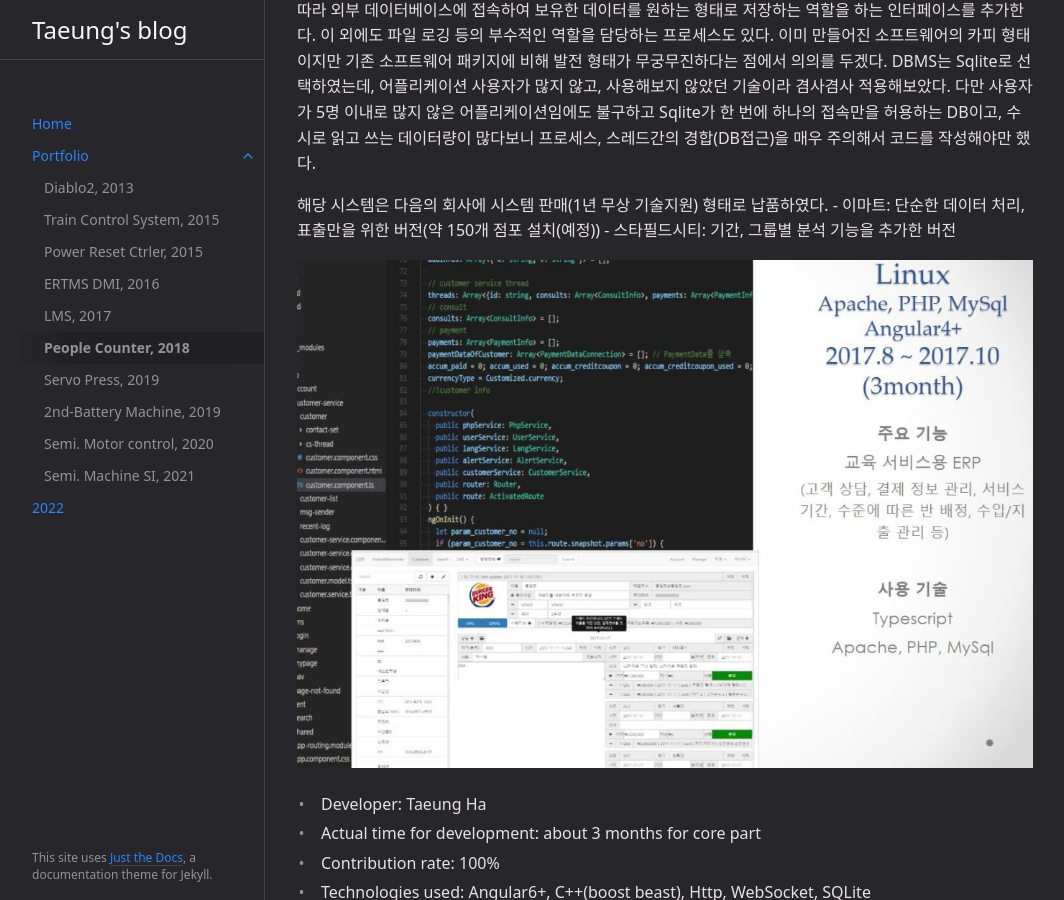
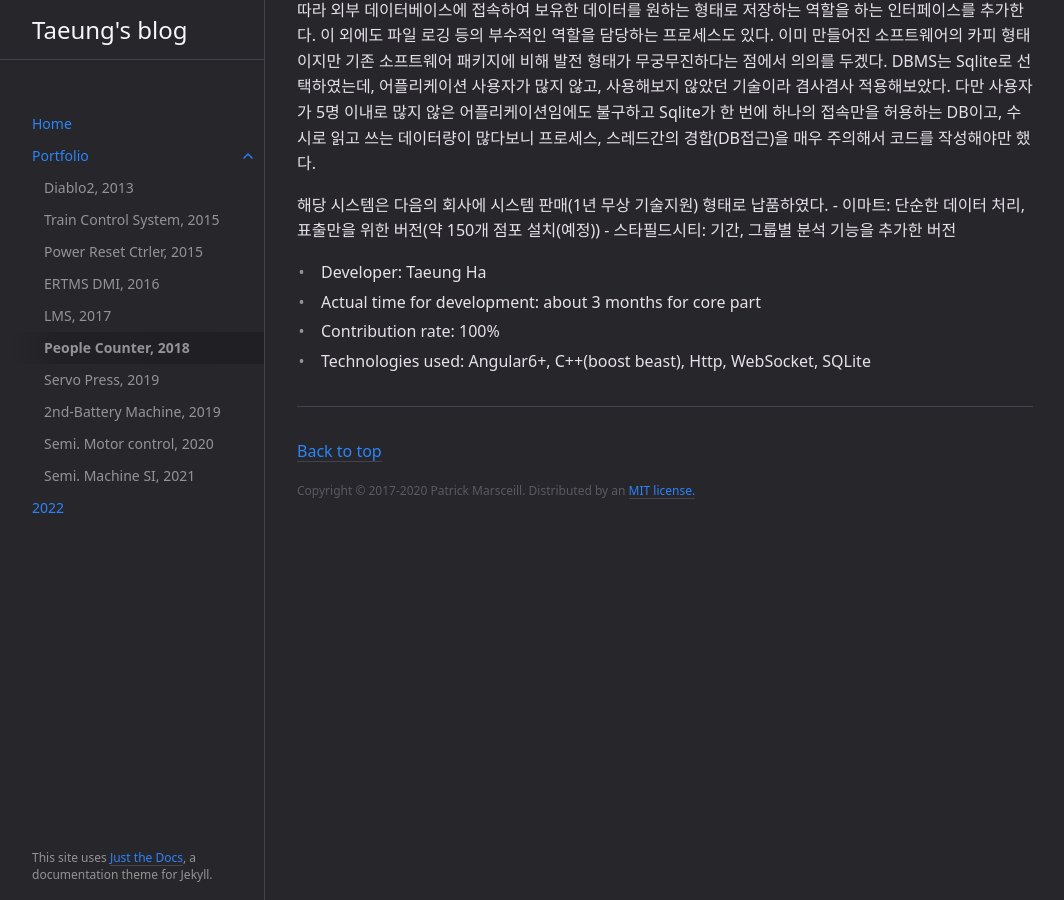
Before and after one commit to hataeung2/hataeung2.github.io, a Jekyll site: the page built from docs/portfolio/2018-peoplecounter.md, in a window 1280 px wide and 900 px high, scrolled down 1077 px. Shown: the whole window, without its empty margins (107-1171 px from the left). Built offline with Jekyll 4.4.1, drawn with Linux system fonts in a browser that asks for light colours.

Commit message:
peoplecounter project wrong image removed

```diff
--- a/docs/portfolio/2018-peoplecounter.md
+++ b/docs/portfolio/2018-peoplecounter.md
@@ -39,7 +39,7 @@ DBMS는 Sqlite로 선택하였는데, 어플리케이션 사용자가 많지 않
     - 이마트: 단순한 데이터 처리, 표출만을 위한 버전(약 150개 점포 설치(예정))
     - 스타필드시티: 기간, 그룹별 분석 기능을 추가한 버전
 
-![sample img](/assets/images/portfolio-2017-lms.jpg)
+<!-- ![sample img](/assets/images/portfolio-2018-peoplecounter.jpg) -->
 
 - Developer: Taeung Ha
 - Actual time for development: about 3 months for core part
```
